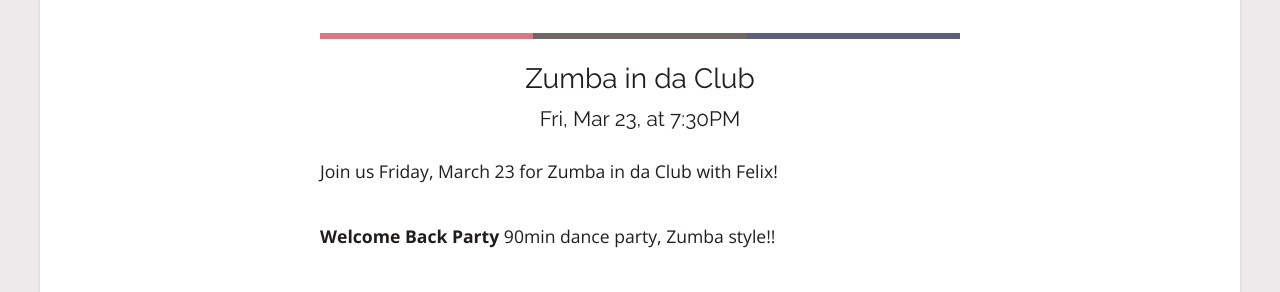
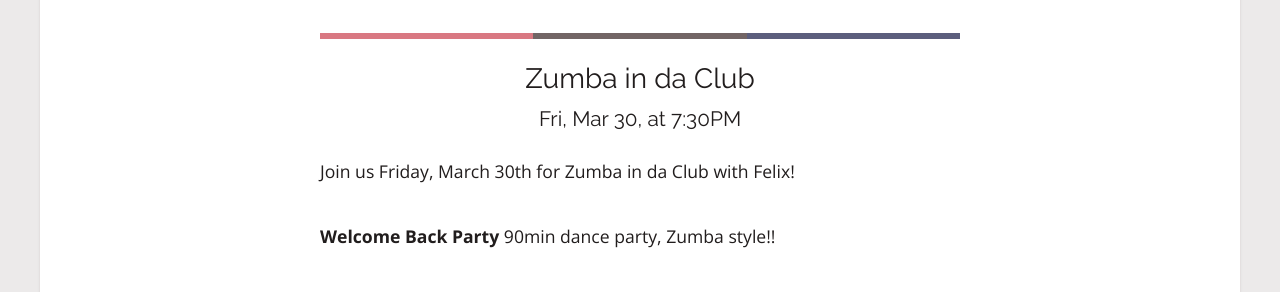
Before and after one commit to rwstone/shapeitup, a Jekyll site: the page built from events/index.md, in a window 1280 px wide. Shown: the part 1196-1488 px from the top of the page. Built offline with Jekyll 4.4.1, drawn with Linux system fonts in a browser that asks for light colours; some web fonts are replaced.

Commit message:
Updated Zumba In Da Club

```diff
--- a/_events/zumba-in-da-club.markdown
+++ b/_events/zumba-in-da-club.markdown
@@ -28,12 +28,12 @@ tags:
 - "#nightout"
 - "#girlsnight"
 has_time_and_date: true
-event_date: 2018-03-23 19:30:00 -04:00
-event_end_date: 2018-03-23 21:00:00 -04:00
+event_date: 2018-03-30 19:30:00 -04:00
+event_end_date: 2018-03-30 21:00:00 -04:00
 class: Zumba in da Club
 ---
 
-Join us Friday, March 23 for Zumba in da Club with Felix!
+Join us Friday, March 30th for Zumba in da Club with Felix!
 
 **Welcome Back Party**
 90min dance party, Zumba style!!
```
